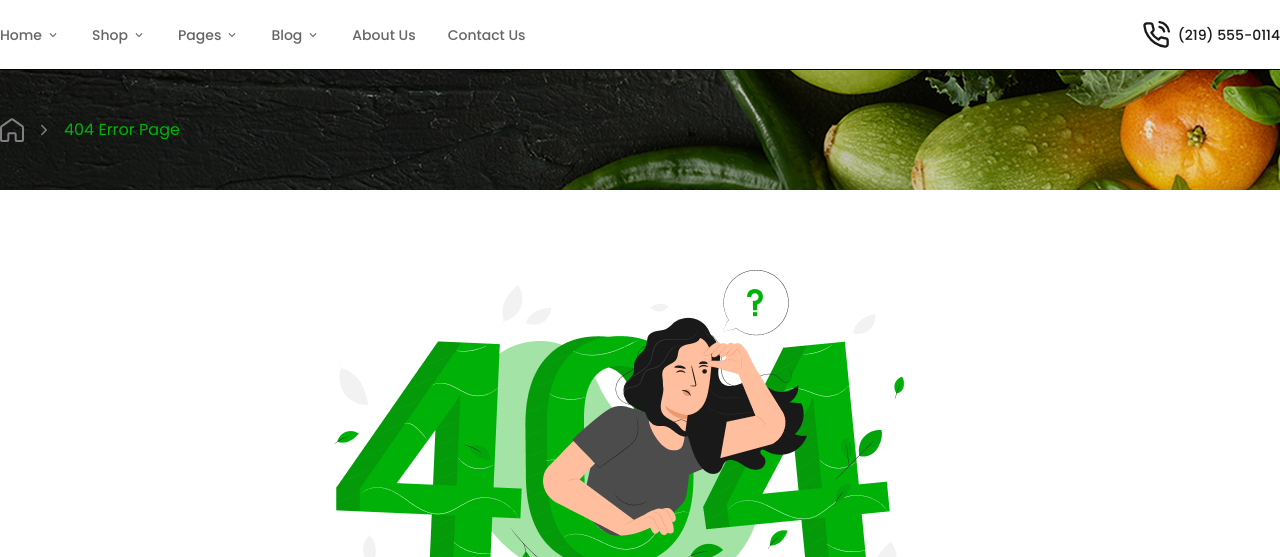
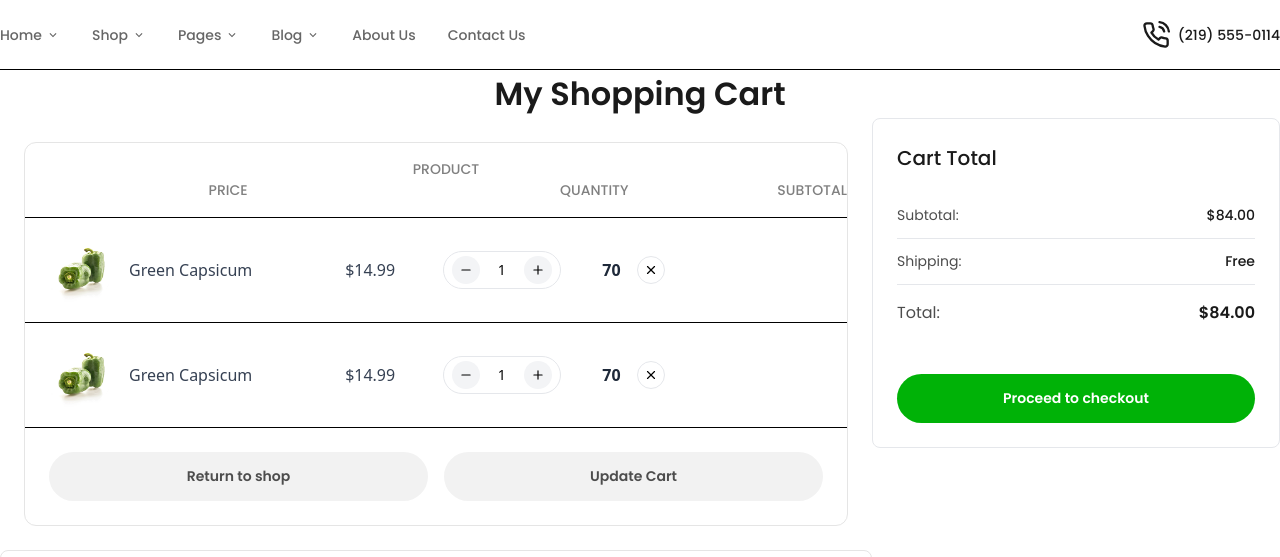
Before and after one commit to remenisite/E-commarce-Ecobazar, a React (Vite) app in the folder client/: page /shopping in a window 1280 px wide. Shown: the part 395-952 px from the top of the page. Built offline with nearby package versions, Linux system fonts and the light colour scheme.

Commit message:
change design

```diff
--- a/client/src/App.jsx
+++ b/client/src/App.jsx
@@ -8,7 +8,6 @@ import {
   RouterProvider,
 } from "react-router";
 
-
 import MainLayout from "./layout/MainLayout";
 import Home from "./pages/Home";
 import Signup from "./pages/Signup";
@@ -17,6 +16,7 @@ import Error from "./pages/Error";
 import Contact from "./pages/Contact";
 import Wishlist from "./pages/Wishlist";
 import About from "./pages/About";
+import ShoppingCart from "./pages/ShoppingCart";
 
 const App = () => {
   const myRoute = createBrowserRouter(
@@ -30,6 +30,7 @@ const App = () => {
           <Route path="/contact" element={<Contact />}></Route>
           <Route path="/wish" element={<Wishlist />}></Route>
           <Route path="/about" element={<About />}></Route>
+          <Route path="/shopping" element={<ShoppingCart />}></Route>
         </Route>
       </Route>,
     ),
--- /dev/null
+++ b/client/src/components/ShoppingCart/CartTotal.jsx
@@ -0,0 +1,42 @@
+import React from "react";
+import { FiShoppingBag } from "react-icons/fi";
+import Button from "../ui/Button";
+
+const CartTotal = () => {
+
+
+  return (
+    <div className="w-full">
+      <div className="bg-white border border-gray-200 p-[24px] rounded-[8px]">
+        {/* Title */}
+          <h2 className="text-[20px] font-medium font-main text-left text-text mb-[20px]"> Cart Total   </h2>
+
+
+<div className="mb-[32px]">
+
+        {/* Subtotal */}
+        <div className="flex justify-between items-center py-3 text-sm sm:text-base">
+          <span className=" text-[14px] font-normal font-main text-[#4D4D4D]">Subtotal:</span>
+          <span className="text-[14px] font-medium font-main text-text">   $84.00   </span>
+        </div>
+        <hr className="border-gray-200" />
+
+        {/* Shipping */}
+        <div className="flex justify-between items-center py-3 text-sm sm:text-base">
+          <span className=" text-[14px] font-normal font-main text-[#4D4D4D]">Shipping:</span>
+          <span className="text-[14px] font-medium font-main text-text">  Free   </span>
+        </div>
+        <hr className="border-gray-200" />
+        {/* Total */}
+        <div className="flex justify-between items-center py-4 text-base sm:text-lg">
+          <span className=" text-[16px] font-normal font-main text-[#4D4D4D]">Total:</span>
+          <span className="text-[16px] font-semibold font-main text-text"> $84.00   </span>
+        </div>
+</div>
+        <Button variant="primary" size="md" >Proceed to checkout</Button>
+      </div>
+    </div>
+  );
+};
+
+export default CartTotal;
--- /dev/null
+++ b/client/src/components/ShoppingCart/CouponCode.jsx
@@ -0,0 +1,22 @@
+import React from "react";
+import { FiTag } from "react-icons/fi";
+
+const CouponCode = () => {
+  return (
+    <div className="w-[872px]">
+      <div className="bg-white border flex items-center gap-[20px] border-[#E5E5E5] p-[20px] rounded-[8px] ">
+
+
+            <h3 className="text-[20px] font-medium font-main text-text"> Coupon Code  </h3>
+
+            <form className="w-[668px] flex justify-between  items-center border border-[#E5E5E5]  rounded-[46px] overflow-hidden">
+          <input type="email" placeholder="Your email address" className="w-full px-[24px] text-[16px] font-normal font-main placeholder:text-[#999999] border-none outline-none" />
+          <button type="submit" className="text-[16px] font-semibold font-main text-white bg-[#333333] hover:bg-green-500 rounded-[43px] py-[16px] px-[40px]" >  Coupon  </button>
+        </form>
+
+      </div>
+    </div>
+  );
+};
+
+export default CouponCode;
--- /dev/null
+++ b/client/src/components/ShoppingCart/ShoopingDetails.jsx
@@ -0,0 +1,107 @@
+import { FiMinus, FiPlus, FiX } from "react-icons/fi";
+import wishCartImg from "../../assets/images/wishCartImg.png"
+import Button from "../ui/Button";
+
+
+
+const wishlistData = [
+  {
+    id: 1,
+    name: "Green Capsicum",
+    price: 14.99,
+    image: wishCartImg,
+    Subtotal: 70.00,
+    quantity:1
+  },
+    {
+    id: 2,
+    name: "Green Capsicum",
+    price: 14.99,
+    image: wishCartImg,
+    Subtotal: 70.00,
+    quantity:1
+  },
+
+
+];
+
+const ShoopingDetails = () => {
+
+  return (
+    <div className=" w-[872px] p-4 sm:p-6">
+      <div className=" border border-[#E5E5E5] rounded-xl overflow-hidden">
+        {/* Header */}
+        <div className=" py-[16px] pl-[20px] grid grid-cols-4 text-[14px] font-medium font-main text-[#808080]">
+          <div className="col-span-6">PRODUCT</div>
+          <div className="col-span-2 text-center">PRICE</div>
+          <div className="col-span-2 text-center">QUANTITY</div>
+          <div className="col-span-2 text-center">SUBTOTAL</div>
+        </div>
+
+
+        {wishlistData.map((item) => (
+          <div
+            key={item.id}
+            className="grid grid-cols-1 md:grid-cols-12 items-center gap-4 px-4 sm:px-6 py-5 border-t"  >
+            <div className="col-span-4 flex items-center gap-4">
+              <img
+                src={item.image}
+                alt={item.name}
+                className="w-16 h-16 object-contain"
+              />
+              <span className="text-gray-700 font-medium">
+                {item.name}
+              </span>
+            </div>
+
+            <div className="col-span-2 text-gray-700 text-center font-medium">
+                     ${item.price}
+            </div>
+
+
+            <div className="col-span-2 flex justify-center">
+              <div className="flex items-center border border-gray-200 rounded-full px-2 py-1 gap-3">
+                <button
+                  className="w-7 h-7 flex items-center justify-center rounded-full bg-gray-100"
+                >
+                  <FiMinus size={14} />
+                </button>
+
+                <span className="text-sm font-medium w-5 text-center">
+                  {item.quantity}
+                </span>
+
+                <button
+                  className="w-7 h-7 flex items-center justify-center rounded-full bg-gray-100"
+                >
+                  <FiPlus size={14} />
+                </button>
+              </div>
+            </div>
+
+            <div className="col-span-2 flex items-center justify-center gap-4">
+              <span className="text-gray-800 font-semibold">
+                {item.Subtotal}
+              </span>
+
+              <button
+                className="w-7 h-7 flex items-center justify-center rounded-full border border-gray-200 hover:bg-gray-100"
+              >
+                <FiX size={14} />
+              </button>
+            </div>
+          </div>
+        ))}
+
+        {/* Footer Buttons */}
+        <div className="flex flex-col sm:flex-row justify-between items-center gap-4 px-4 sm:px-6 py-6 border-t ">
+
+            <Button variant="secondary" >  Return to shop</Button>
+            <Button variant="secondary" size="md" > Update Cart</Button>
+        </div>
+      </div>
+    </div>
+  );
+};
+
+export default ShoopingDetails;
--- /dev/null
+++ b/client/src/components/home/DiscountBannar.jsx
@@ -0,0 +1,15 @@
+import React from 'react'
+
+const DiscountBannar = () => {
+  return (
+    <div id='DiscountBannar'>
+
+
+
+
+
+    </div>
+  )
+}
+
+export default DiscountBannar
--- a/client/src/components/layout/Navbar.jsx
+++ b/client/src/components/layout/Navbar.jsx
@@ -36,10 +36,8 @@ const Navbar = () => {
             {/* Icons */}
             <div className="flex items-center gap-6">
               <Link to={'wish'} ><FaRegHeart className="text-[32px] cursor-pointer" /></Link>
-
-
               <div className="relative cursor-pointer">
-                <Link to={'/'} ><HiOutlineShoppingBag className="text-[32px] cursor-pointer" /></Link>
+                <Link to={'shopping'} ><HiOutlineShoppingBag className="text-[32px] cursor-pointer" /></Link>
               <span className="absolute -top-2 -right-2 bg-green text-white text-xs w-5 h-5 flex items-center justify-center rounded-full">  2  </span>
               </div>
               <div className="hidden md:block text-[11px] font-normal font-main">
--- a/client/src/components/ui/Button.jsx
+++ b/client/src/components/ui/Button.jsx
@@ -1,10 +1,10 @@
 import React from "react";
 
-const baseStyles ="inline-flex cursor-pointer items-center justify-center font-medium rounded-full transition-colors focus:outline-none focus:ring-2 focus:ring-offset-2";
+const baseStyles ="w-full inline-flex cursor-pointer items-center justify-center font-medium rounded-full transition-colors focus:outline-none focus:ring-2 focus:ring-offset-2";
 
 const variants = {
   primary: "bg-green text-white hover:bg-blue-700 focus:ring-blue-500",
-  secondary: "bg-gray-600 text-white hover:bg-gray-700 focus:ring-gray-500",
+  secondary: "bg-[#F2F2F2]   hover:bg-gray-200 focus:ring-gray-500",
   outline:
     "border border-gray-300 text-gray-700 hover:bg-gray-100 focus:ring-gray-400",
   danger: "bg-red-600 text-white hover:bg-red-700 focus:ring-red-500",
@@ -12,7 +12,7 @@ const variants = {
 
 const sizes = {
   sm: "px-3 py-1.5 text-sm",
-  md: "w-full py-[14px] text-[14px] font-semibold text-white font-main",
+  md: " px-[32px] py-[14px] text-[14px] font-semibold text-[#4D4D4D] font-main",
   lg: "px-5 py-2.5 text-base",
 };
 
--- /dev/null
+++ b/client/src/pages/ShoppingCart.jsx
@@ -0,0 +1,23 @@
+import React from "react";
+import ShoopingDetails from "../components/ShoppingCart/ShoopingDetails";
+import CouponCode from "../components/ShoppingCart/CouponCode";
+import CartTotal from "../components/ShoppingCart/CartTotal";
+
+const ShoppingCart = () => {
+  return (
+    <section className="text-center">
+      <h2 className="text-[32px] font-semibold font-main text-text">
+        My Shopping Cart
+      </h2>
+      <div className="container flex">
+        <div>
+          <ShoopingDetails />
+          <CouponCode />
+        </div>
+        <CartTotal />
+      </div>
+    </section>
+  );
+};
+
+export default ShoppingCart;
```
Also changed, not shown: client/src/assets/images/DiscountBannar.png (added).
